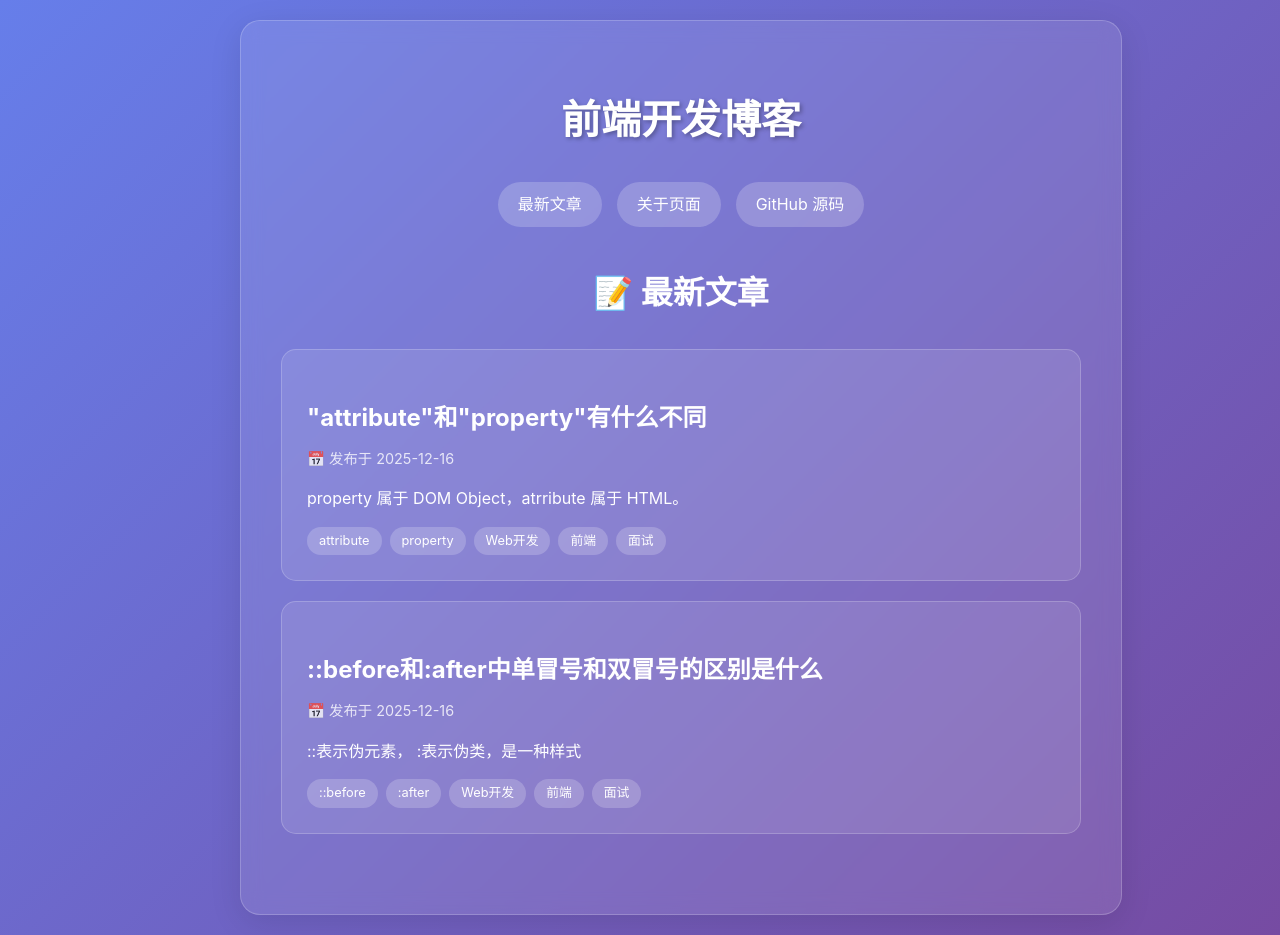
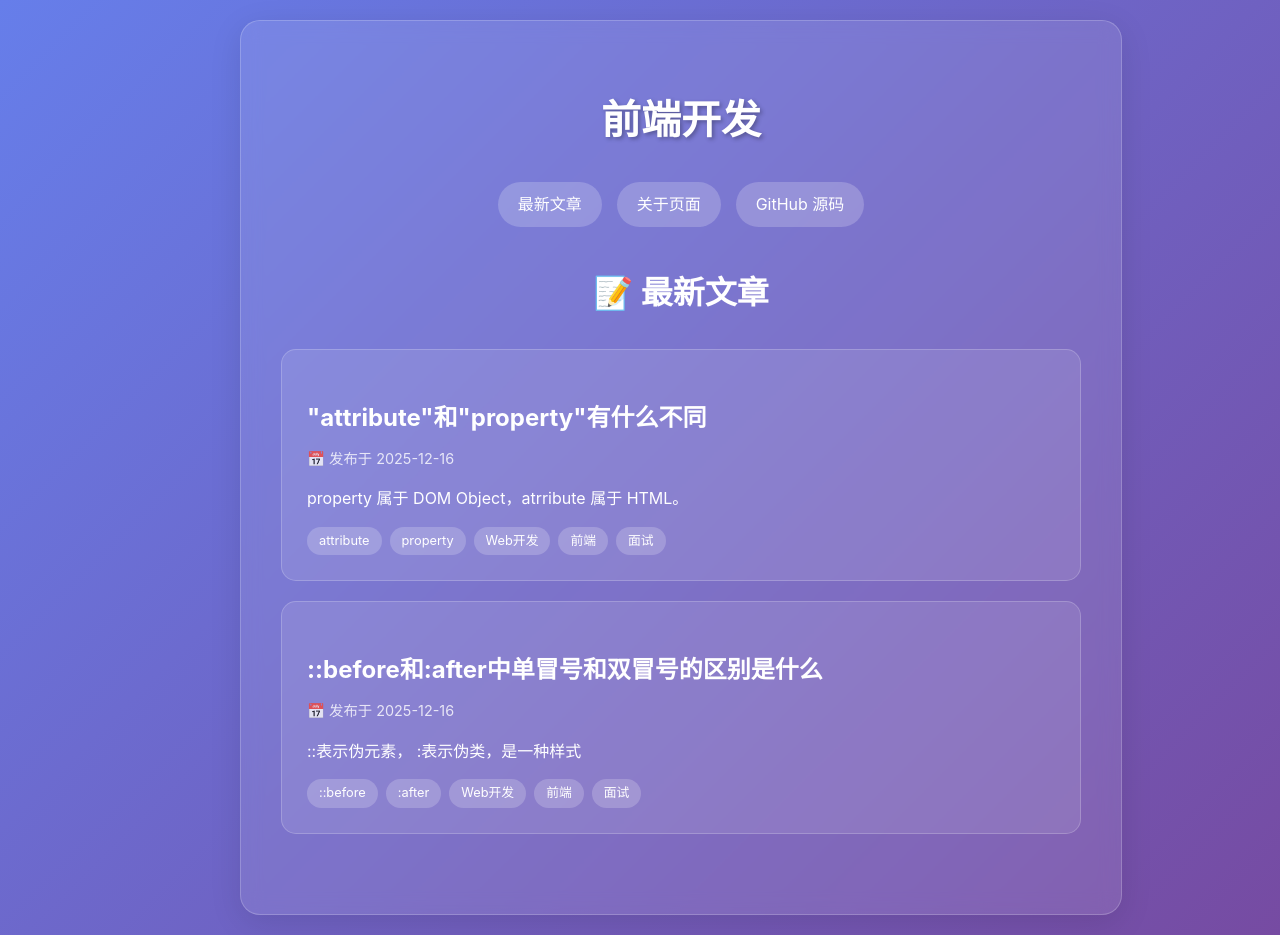
Before and after one commit to gao20250409/my-blog, an Astro site: page / in a window 1280 px wide. Built offline with nearby package versions, Linux system fonts and the light colour scheme; Astro itself is replaced by a stand-in of ours.

```diff
--- a/src/pages/index.astro
+++ b/src/pages/index.astro
@@ -23,7 +23,7 @@ const posts = [
 <head>
     <meta charset="UTF-8">
     <meta name="viewport" content="width=device-width, initial-scale=1.0">
-    <title>前端开发博客</title>
+    <title>前端开发</title>
     <style>
         body {
             font-family: -apple-system, BlinkMacSystemFont, 'Segoe UI', Roboto, sans-serif;
@@ -146,7 +146,7 @@ const posts = [
 </head>
 <body>
     <div class="container">
-        <h1>前端开发博客</h1>
+        <h1>前端开发</h1>
         <div class="nav-links">
             <a href="/posts/hello-astro">最新文章</a>
             <a href="/about">关于页面</a>
```
